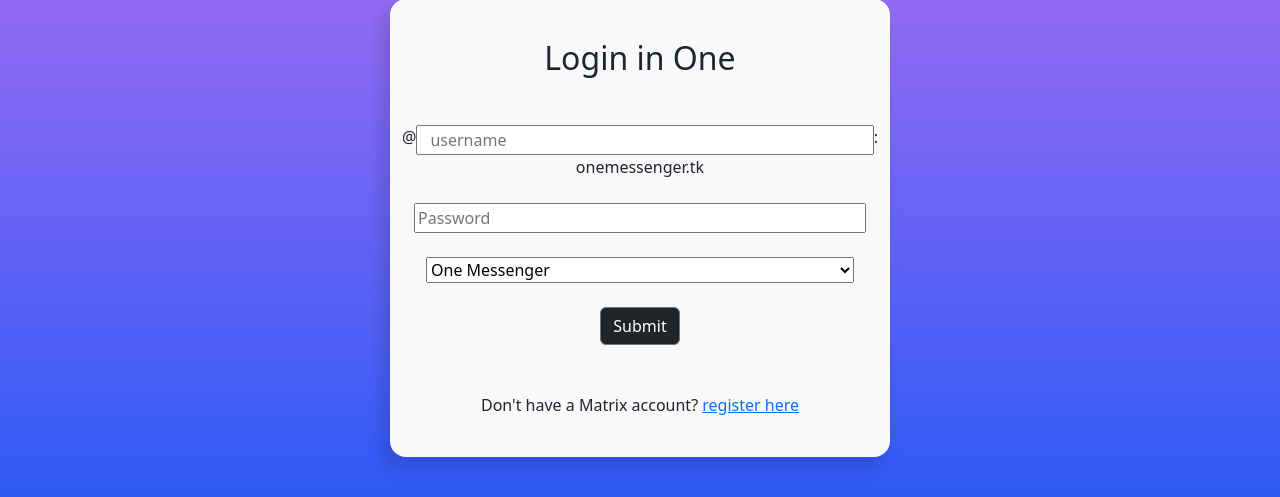
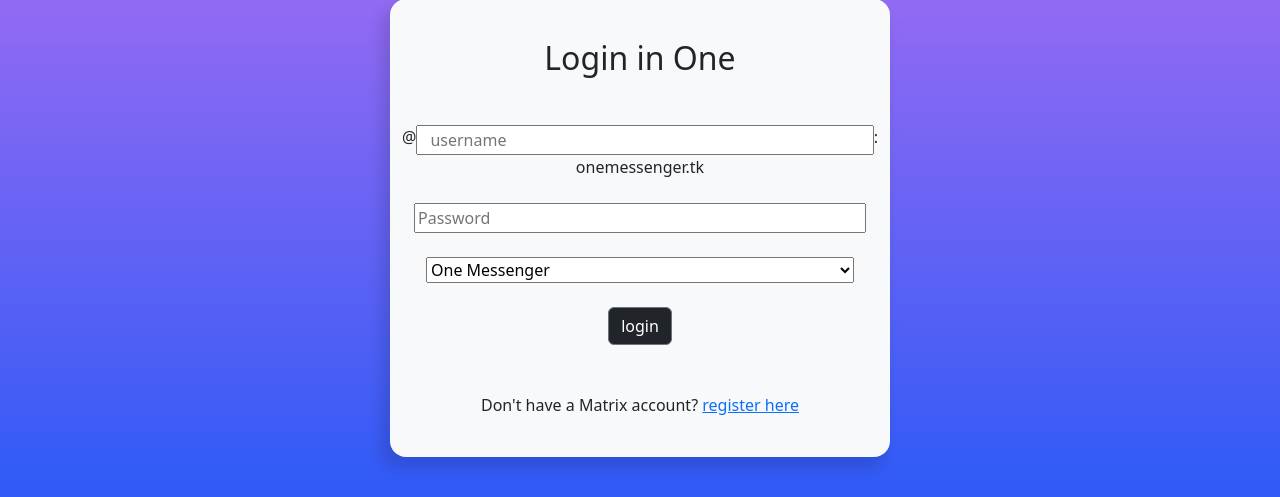
Before and after one commit to fabriciobarbosaviegas/one-project, a Flask app: page /login in a window 1280 px wide. Shown: the part 49-546 px from the top of the page. Run offline with Flask 2, Linux system fonts and the light colour scheme.

Commit message:
Update login.html

```diff
--- a/templates/login.html
+++ b/templates/login.html
@@ -6,6 +6,7 @@
     <meta name="viewport" content="width=device-width, initial-scale=1.0">
     <title>Login in One</title>
     <link rel="stylesheet" href="{{ url_for('static', filename='style/login.css') }}">
+    <link rel="stylesheet" href="{{ url_for('static', filename='style/form-animation.css') }}">
     <link rel="stylesheet" href="https://cdn.jsdelivr.net/npm/bootstrap@5.2.3/dist/css/bootstrap.min.css" integrity="sha384-rbsA2VBKQhggwzxH7pPCaAqO46MgnOM80zW1RWuH61DGLwZJEdK2Kadq2F9CUG65" crossorigin="anonymous">
     <script src="https://cdn.jsdelivr.net/npm/bootstrap@5.2.3/dist/js/bootstrap.bundle.min.js" integrity="sha384-kenU1KFdBIe4zVF0s0G1M5b4hcpxyD9F7jL+jjXkk+Q2h455rYXK/7HAuoJl+0I4" crossorigin="anonymous"></script>
 </head>
@@ -38,7 +39,7 @@
                     </div>
                 </div>
                 <div class="mb-5">
-                    <input type="submit" class="btn btn-secondary bg-dark">
+                    <input type="submit" class="btn btn-secondary bg-dark" value="login">
                 </div>
             </form>
             <p>Don't have a Matrix account? <a href="/register">register here</a></p>
@@ -46,6 +47,8 @@
         </section>
 
     </main>
+    <ul class="squares">
+    </ul>
     <footer class="footer footer-position bg-light">
         <div id="footer-container">
             <p>Developed By <a href="https://fabriciobarbosaviegas.github.io" target="_blank" id="copy" rel="noreferrer">Fabrício Barbosa Viegas</a>. All rights reserved.</p>
@@ -53,5 +56,6 @@
         </div>
     </footer>
     <script src="{{ url_for('static', filename='/js/login.js') }}"></script>
+    <script src="{{ url_for('static', filename='/js/form-animation.js') }}"></script>
 </body>
 </html>
```
